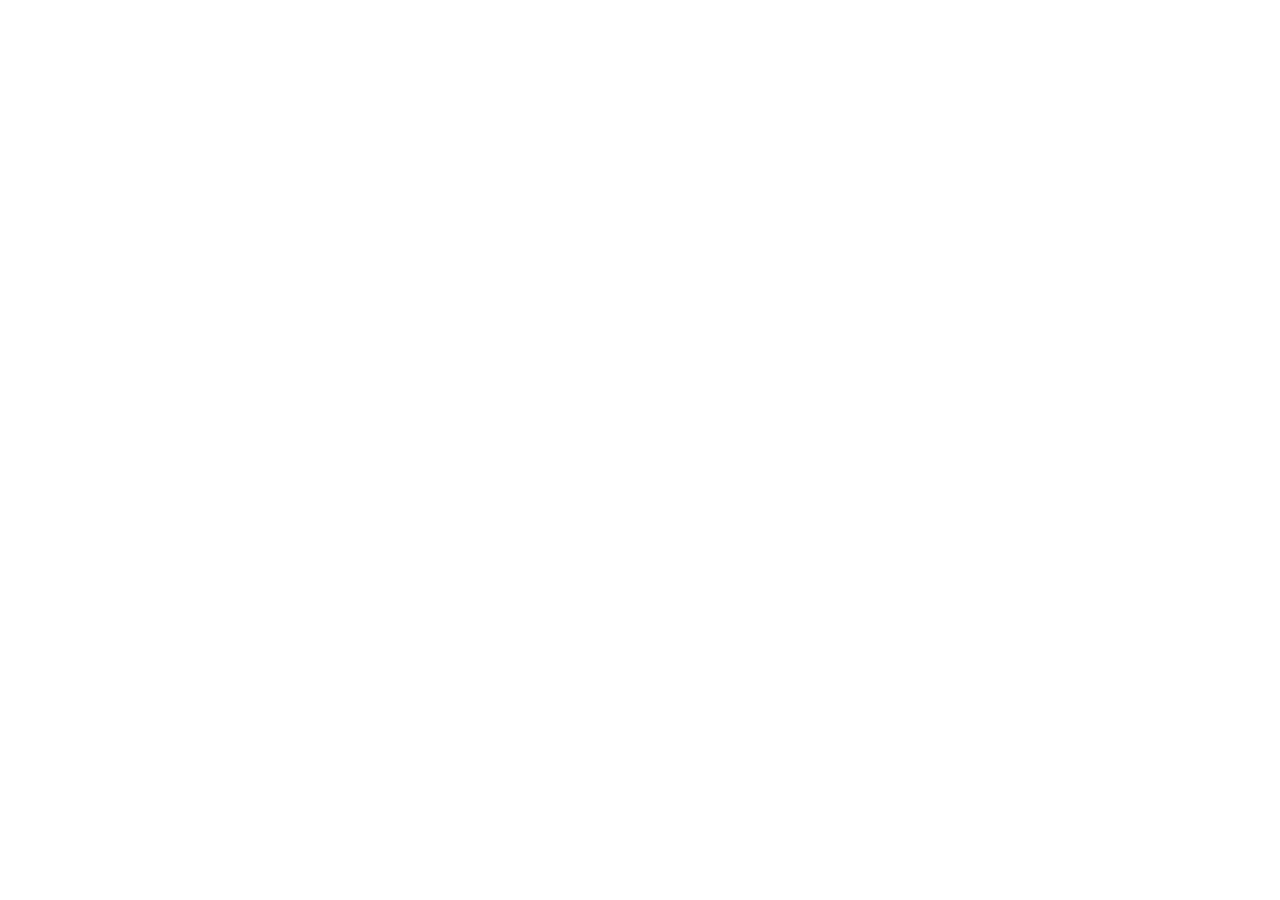
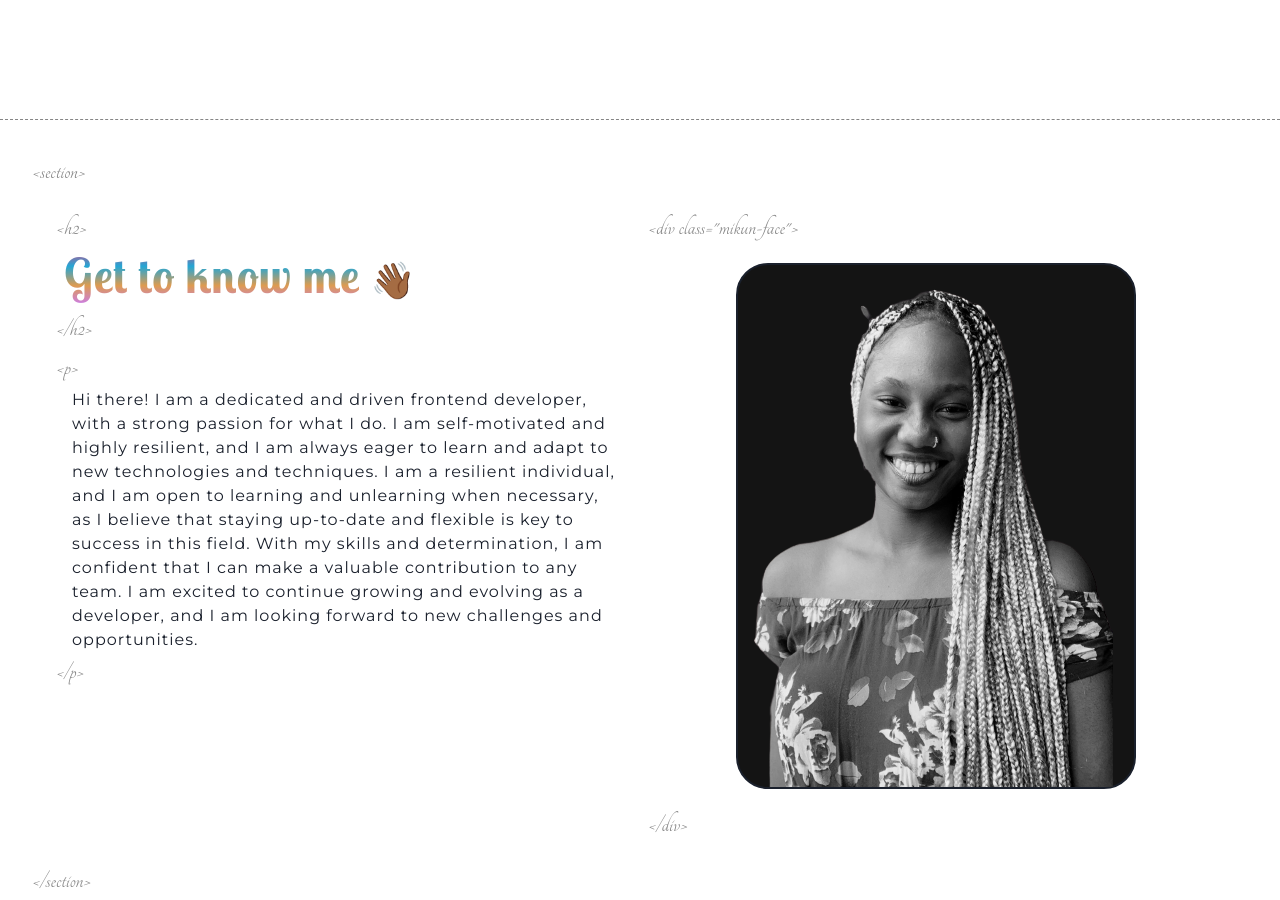
Before and after one commit to Meekunn/meekunn.github.io, a Next.js app: page / in a window 1280 px wide. Shown: the part 680-1580 px from the top of the page. Before the commit the page ends 800 px from the top, so only its background shows below. Built offline with nearby package versions, Linux system fonts and the light colour scheme; a web font is replaced by a local one.

Commit message:
:lipstick: Develop About Section

```diff
--- /dev/null
+++ b/components/About/index.tsx
@@ -0,0 +1,124 @@
+import { Box, useColorModeValue, Flex, Text, Heading } from "@chakra-ui/react";
+import BouncyTextAnim from "../BouncyTextAnimation";
+import Image from "next/image";
+import { useRef } from "react";
+import { motion, useInView } from "framer-motion";
+import ayoMikun from "../../assets/myface.png";
+
+const About = () => {
+	const bgColor = useColorModeValue("white", "black");
+	const heading = "Get to know me ".split("");
+	const ref = useRef(null);
+	const isInView = useInView(ref, { once: false });
+
+	return (
+		<Box id="about" bg={bgColor} px={8} pt={{ base: 8, sm: 4, md: 8 }} position="relative">
+			<Text
+				variant="htmlTags"
+				color={useColorModeValue("blackAlpha.600", "whiteAlpha.400")}
+				fontSize={{ base: "lg", sm: "xl", md: "2xl", lg: "1.65rem" }}
+			>
+				&lt;section&gt;
+			</Text>
+			<Flex direction={{ base: "column", md: "row" }} px={{ base: 4, lg: 6 }} py={4} gap={4}>
+				<Flex direction={"column"} w={{ base: "100%", md: "50%" }}>
+					<Text
+						variant="htmlTags"
+						color={useColorModeValue("blackAlpha.600", "whiteAlpha.400")}
+						fontSize={{ base: "lg", sm: "xl", md: "2xl", lg: "1.65rem" }}
+					>
+						&lt;h2&gt;
+					</Text>
+					<Heading as="h2" pl={2} mb={1}>
+						{heading.map((letter, index) => (
+							<BouncyTextAnim key={index} className="section-heading">
+								{letter === " " ? "\u00A0" : letter}
+							</BouncyTextAnim>
+						))}
+						👋🏾
+					</Heading>
+					<Text
+						variant="htmlTags"
+						fontSize={{ base: "lg", sm: "xl", md: "2xl", lg: "1.65rem" }}
+						color={useColorModeValue("blackAlpha.600", "whiteAlpha.400")}
+					>
+						&lt;&#47;h2&gt;
+					</Text>
+					<Text
+						variant="htmlTags"
+						color={useColorModeValue("blackAlpha.600", "whiteAlpha.400")}
+						fontSize={{ base: "lg", sm: "xl", md: "2xl", lg: "1.65rem" }}
+					>
+						&lt;p&gt;
+					</Text>
+					<Text px={4} letterSpacing={"1px"} fontWeight="500" fontSize={{ base: "sm", md: "md" }}>
+						Hi there! I am a dedicated and driven frontend developer, with a strong passion for what
+						I do. I am self-motivated and highly resilient, and I am always eager to learn and adapt
+						to new technologies and techniques. I am a resilient individual, and I am open to
+						learning and unlearning when necessary, as I believe that staying up-to-date and
+						flexible is key to success in this field. With my skills and determination, I am
+						confident that I can make a valuable contribution to any team. I am excited to continue
+						growing and evolving as a developer, and I am looking forward to new challenges and
+						opportunities.
+					</Text>
+					<Text
+						variant="htmlTags"
+						fontSize={{ base: "lg", sm: "xl", md: "2xl", lg: "1.65rem" }}
+						color={useColorModeValue("blackAlpha.600", "whiteAlpha.400")}
+					>
+						&lt;&#47;p&gt;
+					</Text>
+				</Flex>
+				<Flex direction={"column"} w={{ md: "50%" }}>
+					<Text
+						variant="htmlTags"
+						color={useColorModeValue("blackAlpha.600", "whiteAlpha.400")}
+						fontSize={{ base: "lg", sm: "xl", md: "2xl", lg: "1.65rem" }}
+					>
+						&lt;div class=&quot;mikun-face&quot;&gt;
+					</Text>
+					<Box
+						w={"100%"}
+						as={motion.div}
+						ref={ref}
+						style={{
+							opacity: isInView ? 1 : 0,
+							transition: "all 1.5s 0.5s",
+						}}
+						display="flex"
+						justifyContent={"center"}
+						alignItems="center"
+						h="100%"
+					>
+						<Box
+							bg={useColorModeValue("blackAlpha.900", "whiteAlpha.900")}
+							border={"2px"}
+							borderStyle="solid"
+							borderRadius={"2rem"}
+							w={{ base: "250px", sm: "300px", md: "300px", lg: "400px" }}
+							my={4}
+						>
+							<Image src={ayoMikun} alt="A picture of Mikun" priority className="about-img" />
+						</Box>
+					</Box>
+					<Text
+						variant="htmlTags"
+						fontSize={{ base: "lg", sm: "xl", md: "2xl", lg: "1.65rem" }}
+						color={useColorModeValue("blackAlpha.600", "whiteAlpha.400")}
+					>
+						&lt;&#47;div&gt;
+					</Text>
+				</Flex>
+			</Flex>
+			<Text
+				variant="htmlTags"
+				fontSize={{ base: "lg", sm: "xl", md: "2xl", lg: "1.65rem" }}
+				color={useColorModeValue("blackAlpha.600", "whiteAlpha.400")}
+			>
+				&lt;&#47;section&gt;
+			</Text>
+		</Box>
+	);
+};
+
+export default About;
--- a/components/BouncyTextAnimation/index.tsx
+++ b/components/BouncyTextAnimation/index.tsx
@@ -2,7 +2,12 @@
 import { useState } from "react";
 import { Box, useColorModeValue } from "@chakra-ui/react";
 
-const BouncyTextAnim = ({ children }: IBouncyTextAnim) => {
+interface IBouncyTextAnim {
+	children: string;
+	className?: string;
+}
+
+const BouncyTextAnim = ({ children, className }: IBouncyTextAnim) => {
 	const [isBouncing, setIsBouncing] = useState(false);
 	const controls = useAnimationControls();
 	const bouncy_effect = () => {
@@ -17,7 +22,7 @@
 			],
 			transition: {
 				times: [0, 0.5, 0.6, 0.7, 0.8, 0.5],
-				duration: 0.3,
+				duration: 0.5,
 			},
 		});
 		setIsBouncing(true);
@@ -31,7 +36,7 @@
 				if (!isBouncing) bouncy_effect();
 			}}
 			onAnimationComplete={() => setIsBouncing(false)}
-			className="bouncy_anim"
+			className={className}
 			fontSize={{ base: "2rem", sm: "4xl", md: "2.7rem", lg: "5xl" }}
 			color={useColorModeValue("blackAlpha.800", "white")}
 		>
--- a/components/Home/index.tsx
+++ b/components/Home/index.tsx
@@ -17,12 +17,17 @@
 	const isInView = useInView(ref, { once: false });
 	return (
 		<Box
+			id="home"
 			bg={bgColor}
-			top={{ base: 8, sm: 0 }}
+			pt={{ base: 8, sm: 4, md: 8 }}
+			pb={2}
 			position="relative"
 			display="flex"
 			alignItems={"center"}
 			h="100vh"
+			borderBottom={"1px"}
+			borderStyle="dashed"
+			borderColor={useColorModeValue("blackAlpha.600", "whiteAlpha.400")}
 		>
 			<Flex direction={{ base: "column", md: "row" }} px={{ base: 6, lg: 10 }} py={8} gap={4}>
 				<Flex direction={"column"} w={{ base: "100%", md: "50%" }}>
@@ -46,7 +51,9 @@
 						}}
 					>
 						{intro_line1.map((letter, index) => (
-							<BouncyTextAnim key={index}>{letter === " " ? "\u00A0" : letter}</BouncyTextAnim>
+							<BouncyTextAnim key={index} className="bouncy_anim">
+								{letter === " " ? "\u00A0" : letter}
+							</BouncyTextAnim>
 						))}
 					</Heading>
 					<Heading
@@ -62,7 +69,9 @@
 						}}
 					>
 						{intro_line2.map((letter, index) => (
-							<BouncyTextAnim key={index}>{letter === " " ? "\u00A0" : letter}</BouncyTextAnim>
+							<BouncyTextAnim key={index} className="bouncy_anim">
+								{letter === " " ? "\u00A0" : letter}
+							</BouncyTextAnim>
 						))}
 						<Box
 							ref={ref}
@@ -90,7 +99,9 @@
 						}}
 					>
 						{intro_line3.map((letter, index) => (
-							<BouncyTextAnim key={index}>{letter === " " ? "\u00A0" : letter}</BouncyTextAnim>
+							<BouncyTextAnim key={index} className="bouncy_anim">
+								{letter === " " ? "\u00A0" : letter}
+							</BouncyTextAnim>
 						))}
 					</Heading>
 					<Text
@@ -146,7 +157,6 @@
 						as={motion.div}
 						ref={refImage}
 						style={{
-							transform: isInView ? "none" : "translateX(400px)",
 							opacity: isInView ? 1 : 0,
 							transition: "all 1.5s 0.5s",
 						}}
--- a/pages/index.tsx
+++ b/pages/index.tsx
@@ -2,6 +2,7 @@
 import { Box, useColorModeValue } from "@chakra-ui/react";
 import Navbar from "../components/Navbar";
 import HomeSection from "../components/Home";
+import About from "../components/About";
 
 export default function Home() {
 	// const { colorMode, toggleColorMode} = useColorMode();
@@ -17,6 +18,7 @@
 				{/* <Loader /> */}
 				<Navbar />
 				<HomeSection />
+				<About />
 			</Box>
 		</>
 	);
--- a/styles/style.scss
+++ b/styles/style.scss
@@ -85,7 +85,8 @@
 	cursor: pointer;
 }
 
-.bouncy_anim {
+.bouncy_anim,
+.section-heading {
 	display: inline-block;
 	cursor: pointer;
 }
@@ -93,6 +94,17 @@
 .bouncy_anim:hover {
 	color: #cc2ed1;
 	transition: all 0.2s ease-in-out;
+}
+
+.section-heading {
+	color: transparent;
+	background: linear-gradient(180deg, #e73c7e, #23a6d5, rgb(221, 155, 80), #cb7ceb);
+	animation: 8s text_gradient infinite linear;
+	-webkit-background-clip: text;
+	-moz-background-clip: text;
+	background-clip: text;
+	-webkit-text-fill-color: transparent;
+	letter-spacing: 1px;
 }
 
 .desktop-navlink-light::after {
@@ -126,6 +138,26 @@
 
 .home-img {
 	animation: home-img-anim infinite alternate 2s 1.5s;
+}
+
+.about-img {
+	transition: all 0.5s ease;
+}
+
+.about-img:hover {
+	transform: scaleX(-1);
+}
+
+@keyframes section-heading-anim {
+	0% {
+		background-position: 0% 50%;
+	}
+	50% {
+		background-position: 100% 50%;
+	}
+	100% {
+		background-position: 50% 0%;
+	}
 }
 
 @keyframes home-img-anim {
--- a/types/index.d.ts
+++ b/types/index.d.ts
@@ -9,7 +9,3 @@
 	symbol: any;
 	label: string;
 }
-
-interface IBouncyTextAnim {
-	children: string;
-}
```
Also changed, not shown: assets/IMG_5168_2-removebg-preview.png (deleted), assets/myface.png (added).
